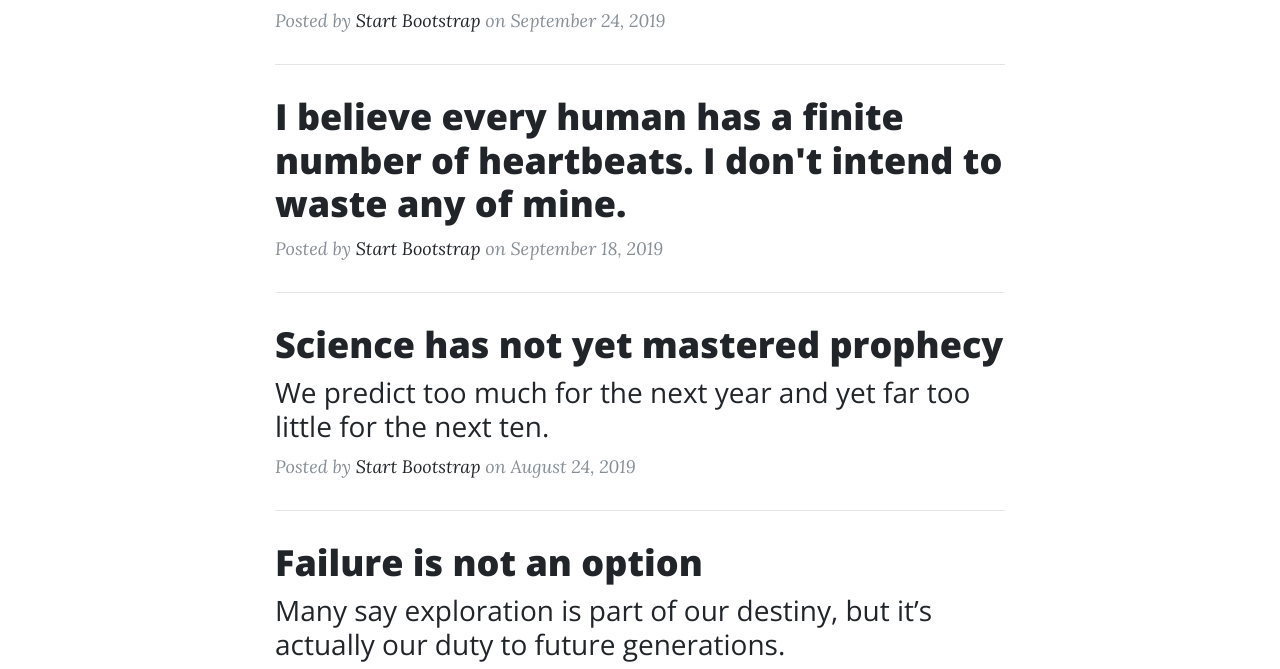
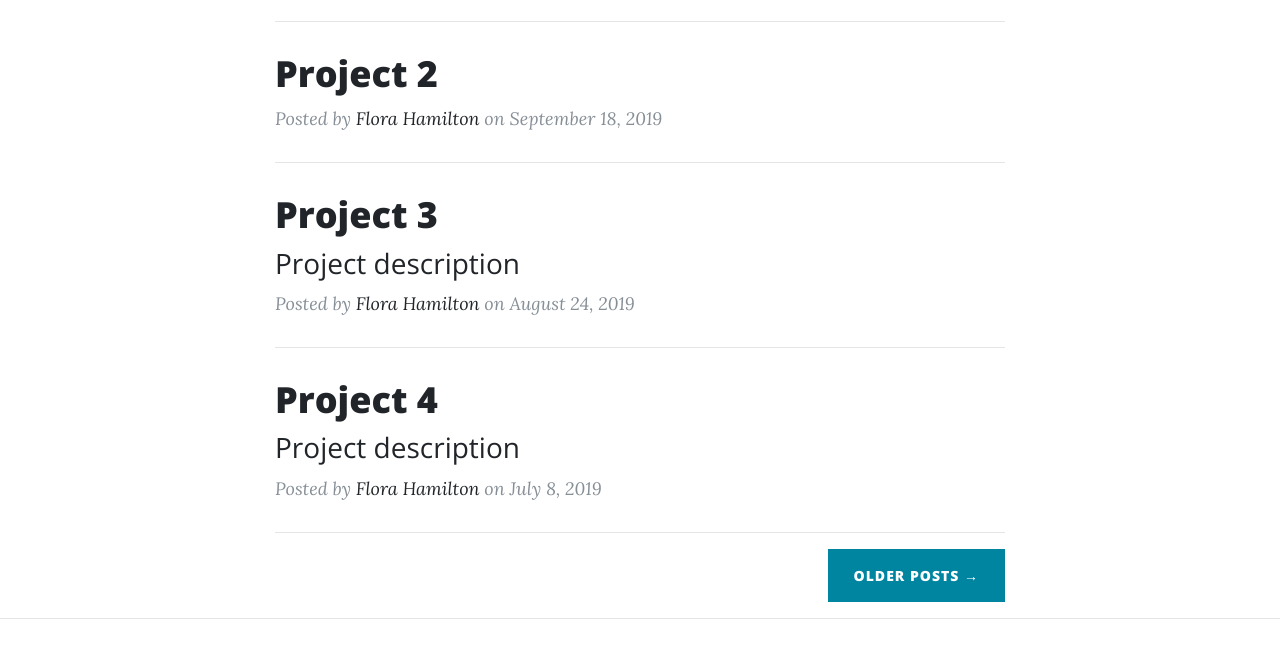
Before and after one commit to floraham/natureofdata, a website: page index.html in a window 1280 px wide. Shown: the part 745-1414 px from the top of the page. Drawn offline with nearby package versions, Linux system fonts and the light colour scheme.

Commit message:
Update Index

```diff
--- a/index.html
+++ b/index.html
@@ -74,53 +74,53 @@
         <div class="post-preview">
           <a href="post.html">
             <h2 class="post-title">
-              Man must explore, and this is exploration at its greatest
+              Project 1
             </h2>
             <h3 class="post-subtitle">
-              Problems look mighty small from 150 miles up
+              Project description
             </h3>
           </a>
           <p class="post-meta">Posted by
-            <a href="#">Start Bootstrap</a>
+            <a href="#">Flora Hamilton</a>
             on September 24, 2019</p>
         </div>
         <hr>
         <div class="post-preview">
           <a href="post.html">
             <h2 class="post-title">
-              I believe every human has a finite number of heartbeats. I don't intend to waste any of mine.
+              Project 2
             </h2>
           </a>
           <p class="post-meta">Posted by
-            <a href="#">Start Bootstrap</a>
+            <a href="#">Flora Hamilton</a>
             on September 18, 2019</p>
         </div>
         <hr>
         <div class="post-preview">
           <a href="post.html">
             <h2 class="post-title">
-              Science has not yet mastered prophecy
+              Project 3
             </h2>
             <h3 class="post-subtitle">
-              We predict too much for the next year and yet far too little for the next ten.
+              Project description
             </h3>
           </a>
           <p class="post-meta">Posted by
-            <a href="#">Start Bootstrap</a>
+            <a href="#">Flora Hamilton</a>
             on August 24, 2019</p>
         </div>
         <hr>
         <div class="post-preview">
           <a href="post.html">
             <h2 class="post-title">
-              Failure is not an option
+              Project 4
             </h2>
             <h3 class="post-subtitle">
-              Many say exploration is part of our destiny, but it’s actually our duty to future generations.
+              Project description
             </h3>
           </a>
           <p class="post-meta">Posted by
-            <a href="#">Start Bootstrap</a>
+            <a href="#">Flora Hamilton</a>
             on July 8, 2019</p>
         </div>
         <hr>
```
